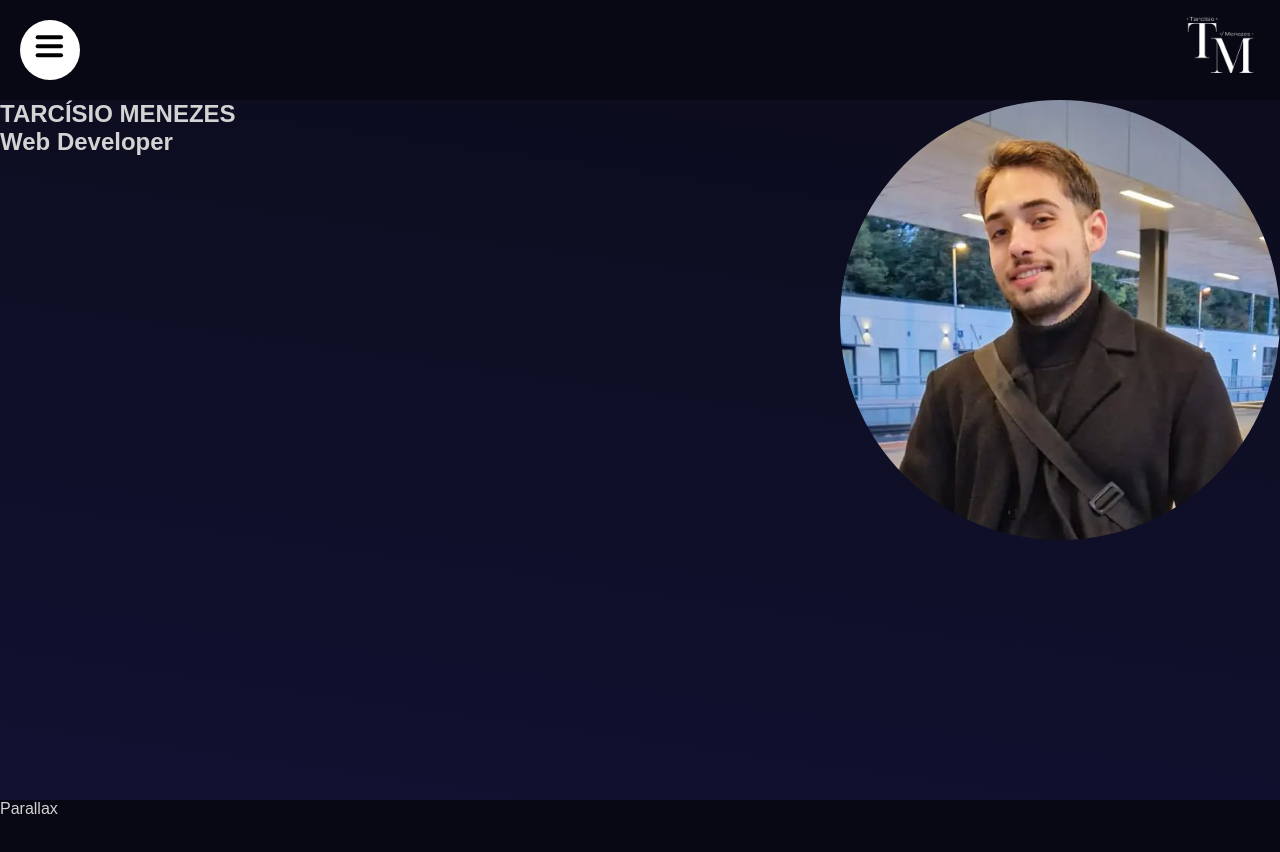
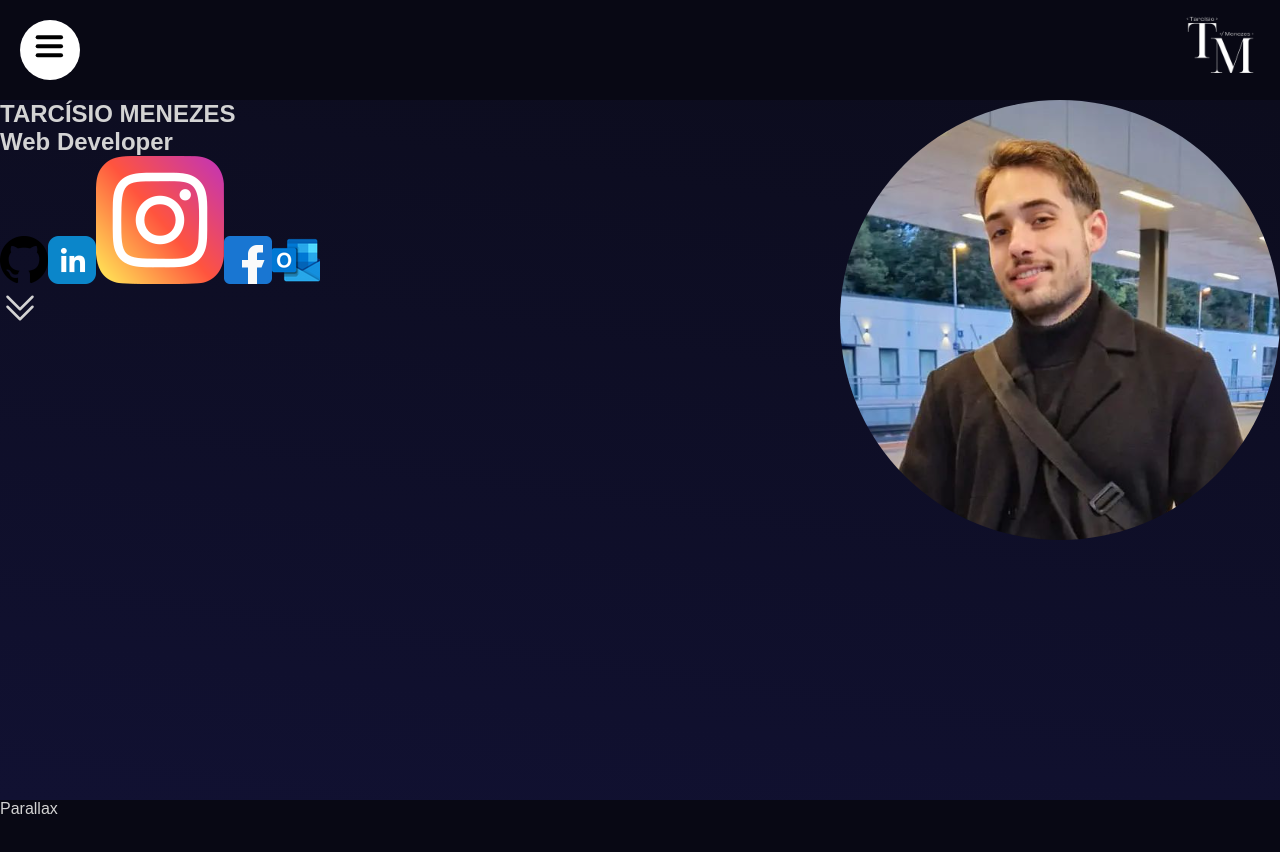
Before and after one commit to tarcisiomenezes2023/Portfolio, a React (Vite) app in the folder my-portfolio/: page / in a window 1280 px wide. Shown: the top 852 px of the page. Built offline with nearby package versions, Linux system fonts and the light colour scheme.

Commit message:
Hero Icons and Hero section implemented

```diff
--- a/my-portfolio/src/components/Navbar/Navbar.tsx
+++ b/my-portfolio/src/components/Navbar/Navbar.tsx
@@ -13,7 +13,7 @@ const navbar: React.FC = () => {
         <motion.span initial={{opacity: 0, scale: 0.5}}
          animate={{opacity: 1, scale: 1}}
          transition={{duration: 0.5}}></motion.span>
-        <div className='social'>
+        <div className='Logo'>
           <img src='/Mylogo2.png' alt='' />
         </div>
       </div>
--- a/my-portfolio/src/components/Navbar/navbar.scss
+++ b/my-portfolio/src/components/Navbar/navbar.scss
@@ -13,7 +13,7 @@
             font-weight: bold;
         }
 
-        .social {
+        .Logo {
             display: flex;
             gap: 20px;
             padding: 5px;
--- a/my-portfolio/src/components/hero/Hero.tsx
+++ b/my-portfolio/src/components/hero/Hero.tsx
@@ -1,12 +1,24 @@
 import React from 'react'
 import "./hero.scss"
+import { px } from 'framer-motion'
 
 const Hero: React.FC = () => {
   return (
     <div className='hero'>
         <div className='textContainer'>
-        <h2>TARCÍSIO MENEZES</h2>
-        <h1>Web Developer</h1>
+            <h2>TARCÍSIO MENEZES</h2>
+            <h1>Web Developer</h1>
+        <div className='social'>
+            <img src='/github.png' alt='' />
+            <img src='/linkedin.png' alt='' />
+            <img src='/instagram.png' alt='' />
+            <img src='/facebook1.png' alt='' />
+            <img src='outlook.png' alt='' />
+        </div>
+
+        <svg height="40px" width="40px" data-slot="icon" fill="none" stroke-width="1.5" stroke="currentColor" viewBox="0 0 24 24" xmlns="http://www.w3.org/2000/svg" aria-hidden="true">
+        <path stroke-linecap="round" stroke-linejoin="round" d="m4.5 5.25 7.5 7.5 7.5-7.5m-15 6 7.5 7.5 7.5-7.5"></path>
+        </svg>
         </div>
       <div className='imageContainer'>
         <img src='/hero.png' alt='My profile' />
--- a/my-portfolio/src/components/hero/hero.scss
+++ b/my-portfolio/src/components/hero/hero.scss
@@ -2,6 +2,7 @@
     height:  calc(100vh - 100px);
     background: linear-gradient(188deg, #0c0c1d, #111132);
     position: relative;
+
 
     .imageContainer {
         height: 100%;
```
Also changed, not shown: my-portfolio/public/mouse-cursor.png (added).
